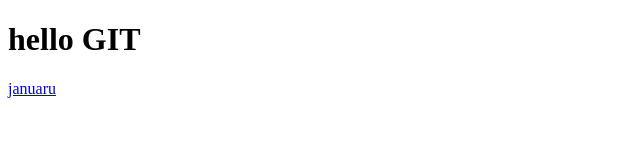
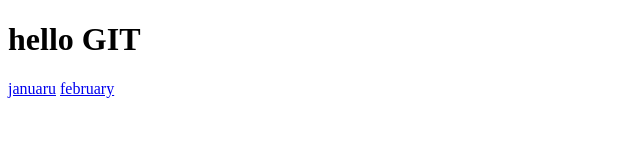
Before and after one commit to mashanlo/experiments, a plain HTML site: page docs/index.html in a window 1280 px wide. Shown: the full height of the page, 0-640 px from the left. Drawn offline with Linux system fonts and the light colour scheme.

```diff
--- a/docs/index.html
+++ b/docs/index.html
@@ -9,6 +9,7 @@
   <h1>hello GIT</h1>
   <nav>
     <a href="../works/january/index.html">januaru</a>
+    <a href="../works/february/index.html">february</a>
   </nav>
 </body>
 </html>
```
